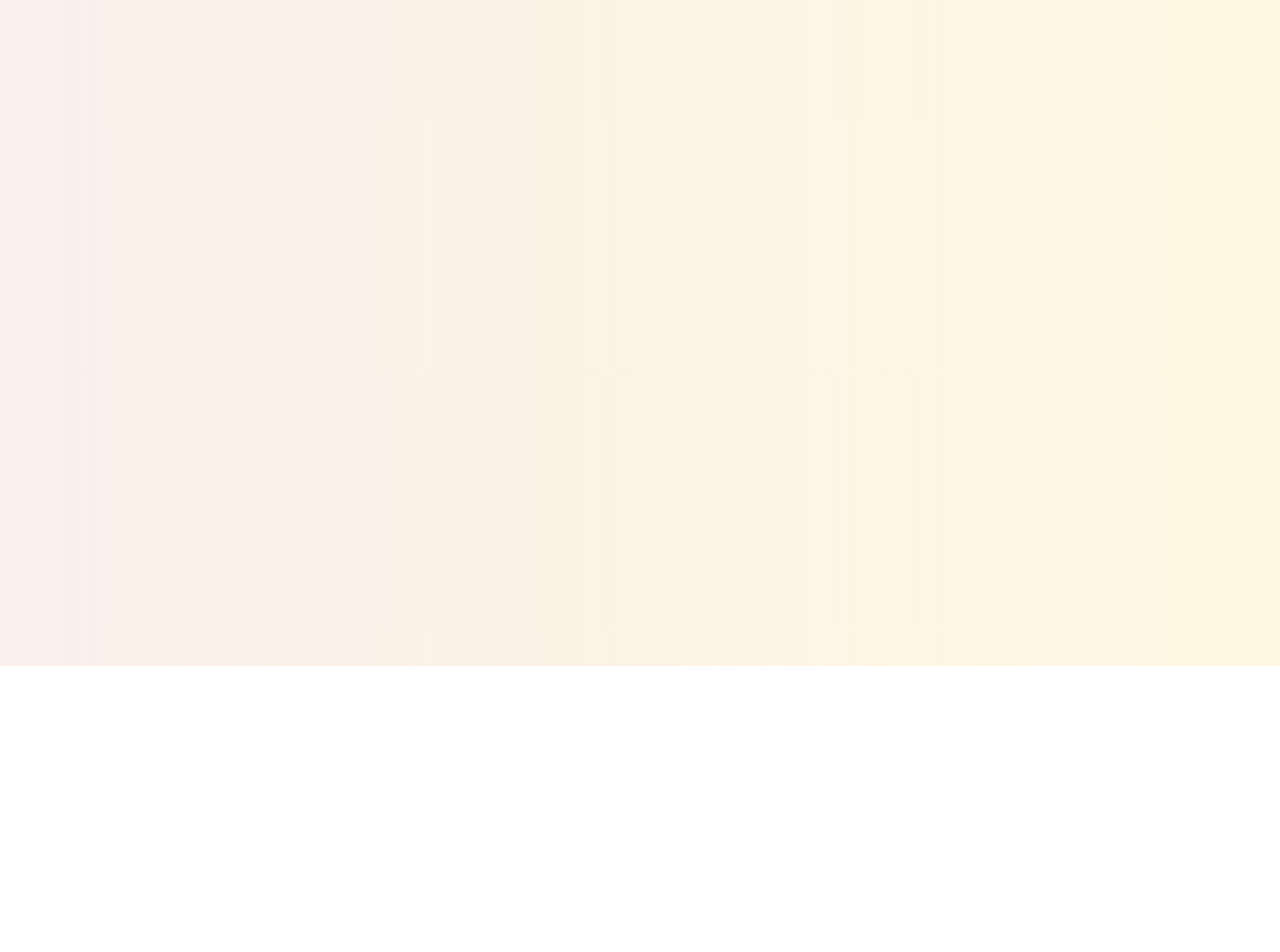
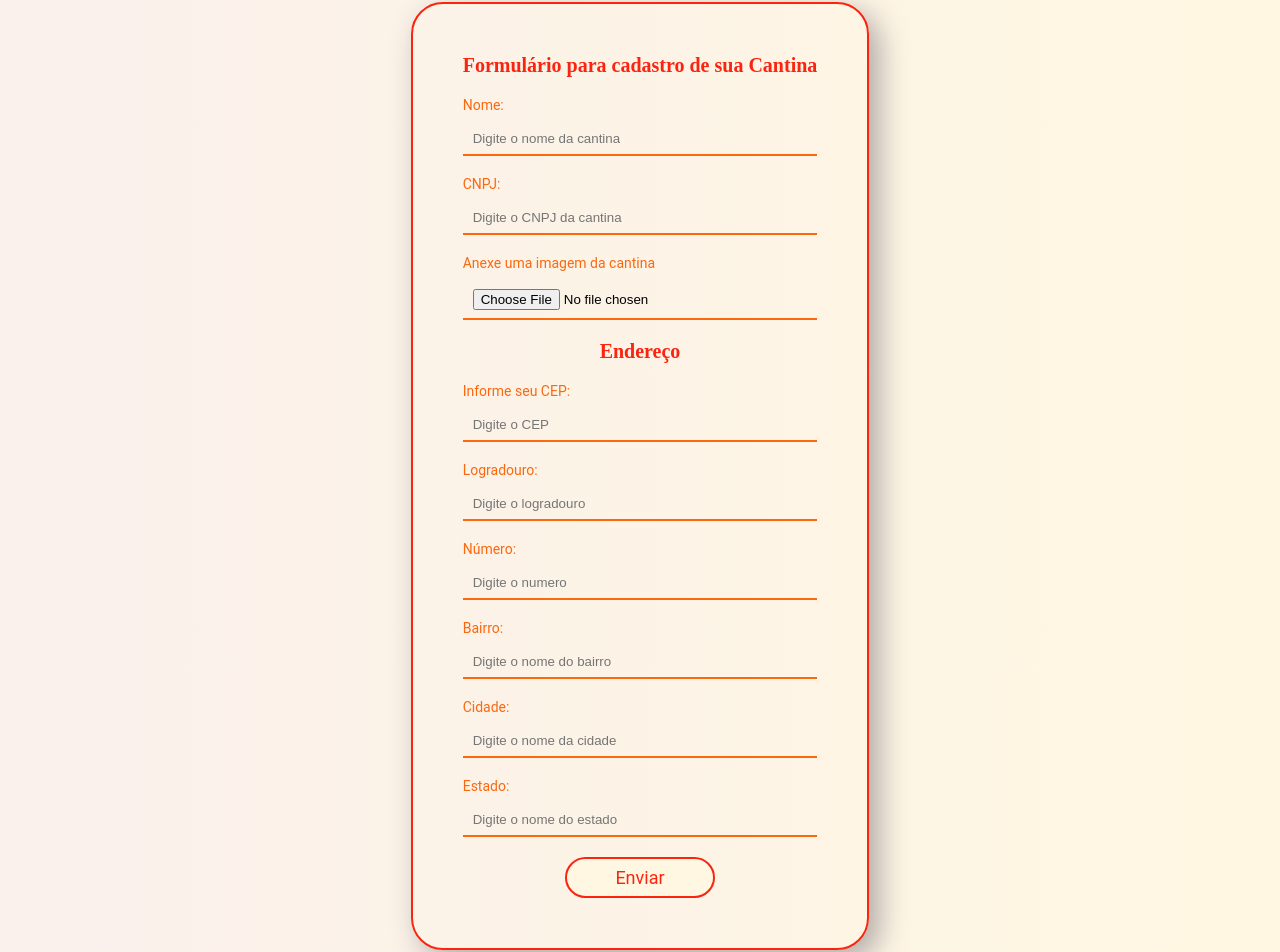
Before and after one commit to pauloandrepassos/AgendaAi-II, a React (Create React App) app: page /FormCadastroCantina in a window 1280 px wide. Before the commit this address had no page. Shown: the part 134-1086 px from the top of the page. Before the commit the page ends 800 px from the top, so only its background shows below. Built offline with nearby package versions, Linux system fonts and the light colour scheme.

Commit message:
Form Cadastro de Cantina iniciado

```diff
--- a/src/App.js
+++ b/src/App.js
@@ -2,6 +2,7 @@ import { BrowserRouter as Router, Routes, Route } from 'react-router-dom';
 import Apresentacao from './components/pages/Apresentacao';
 import Container from './components/layaut/Container';
 import Navbar from './components/layaut/Navbar';
+import FormCadastroCantina from './components/pages/FormCadastroCantina';
 
 function App() {
   return (
@@ -11,6 +12,7 @@ function App() {
       <Container customClass="min_height">
         <Routes>
           <Route path='/' element={<Apresentacao/>}/>
+          <Route path='/FormCadastroCantina' element={<FormCadastroCantina/>}/>
         </Routes>
       </Container>
     </Router>
--- a/src/components/pages/Apresentacao.js
+++ b/src/components/pages/Apresentacao.js
@@ -15,7 +15,7 @@ function Apresentacao() {
             <h4>- garantia de aquisição do seu lanche preferencial</h4>
             <h4>- facilita a compra do lanche de seus filhos na(s) escola(s)</h4>
             <div className={styles.botoes}>
-                <LinkButton text="Cadastrar cantina"/>
+                <LinkButton text="Cadastrar cantina" to="/FormCadastroCantina"/>
             </div>
         </section>
     )
--- /dev/null
+++ b/src/components/pages/FormCadastroCantina.js
@@ -0,0 +1,83 @@
+import styles from './FormCadastroCantina.module.css'
+
+function FormCadastroCantina() {
+    return (
+        <form className={styles.formulario_cantina}>
+            <h1>Formulário para cadastro de sua Cantina</h1>
+            <label htmlFor="nomeCantina">Nome:</label>
+            <input
+                type="text"
+                id="nomeCantina"
+                name="nomeCantina"
+                placeholder="Digite o nome da cantina"
+            />
+            <label htmlFor="cnpj">CNPJ:</label>
+            <input
+                type="text"
+                id="cnpj"
+                name="cnpj"
+                placeholder="Digite o CNPJ da cantina"
+            />
+            <label for="imagem">Anexe uma imagem da cantina</label>
+            <input
+                type="file"
+                id="imagem"
+                name="imagem"
+            />
+
+            <h3>Endereço</h3>
+            <label for="cep">Informe seu CEP:</label>
+            <input
+                type="text"
+                id="cep"
+                name="cep"
+                placeholder="Digite o CEP"
+                pattern="[0-9]{5}-[0-9]{3}"
+                required
+            />
+
+            <label for="rua">Logradouro:</label>
+            <input
+                type="text"
+                id="logradouro"
+                name="logradouro"
+                placeholder="Digite o logradouro"/>
+
+            <label for="numero">Número:</label>
+            <input
+                type="text"
+                id="numero"
+                name="numero"
+                placeholder="Digite o numero"
+            />
+
+            <label for="bairro">Bairro:</label>
+            <input
+                type="text"
+                id="bairro"
+                name="bairro"
+                placeholder="Digite o nome do bairro"
+            />
+
+            <label for="cidade">Cidade:</label>
+            <input
+                type="text"
+                id="cidade"
+                name="cidade"
+                placeholder="Digite o nome da cidade"
+            />
+
+            <label for="estado">Estado:</label>
+            <input
+                type="text"
+                name="estado"
+                id="estado"
+                placeholder="Digite o nome do estado"
+            />
+
+            <button className={styles.botao_formulario} type="submit">Enviar</button>
+        </form>
+    )
+}
+
+export default FormCadastroCantina
--- /dev/null
+++ b/src/components/pages/FormCadastroCantina.module.css
@@ -0,0 +1,69 @@
+
+.formulario_cantina {
+    border: 2px solid #FA240F;
+    border-radius: 2rem;
+    max-width: 900px;
+    margin: 20px auto;
+    display: flex;
+    flex-direction: column;
+    padding: 50px;
+    box-shadow:  10px 10px 30px #afa8a5;
+}
+
+.formulario_cantina h1, h3 {
+    font-family: 'Lobster', cursive;
+    margin-bottom: 20px;
+    color: #FA240F;
+    text-align: center;
+}
+
+.formulario_cantina h1{
+    font-size: 20px;
+}
+.formulario_cantina h3 {
+    font-size: 20px;
+}
+
+.formulario_cantina label {
+    font-family: 'Roboto', sans-serif;
+    font-size: 14px;
+    color: #FA680F;
+}
+
+.formulario_cantina input {
+    border: none;
+    border-bottom: 2px solid #FA680F;
+    background: transparent;
+    margin: 10px 0 20px 0;
+    padding: 8px 0px 8px 10px;
+    outline: none;
+    width: 100%;
+}
+
+.botao_formulario {
+    font-family: 'Roboto', sans-serif;
+    font-size: 18px;
+    width: 150px;
+    margin: auto;
+    padding: 8px;
+    border-radius: 3rem;
+    border: 2px solid #FA240F;
+    background-color: #FFF7E1;
+    color: #FA240F;
+    transition: 0.3s;
+}
+
+.botao_formulario:hover {
+    background-color: #FA240F;
+    color: #FFF7E1;
+}
+
+@media (max-width: 650px) {
+    .formulario_cantina {
+        margin: 10px;
+        padding: 30px;
+    }
+    .formulario_cantina h1 {
+        font-size: 25px;
+    }
+}
```
